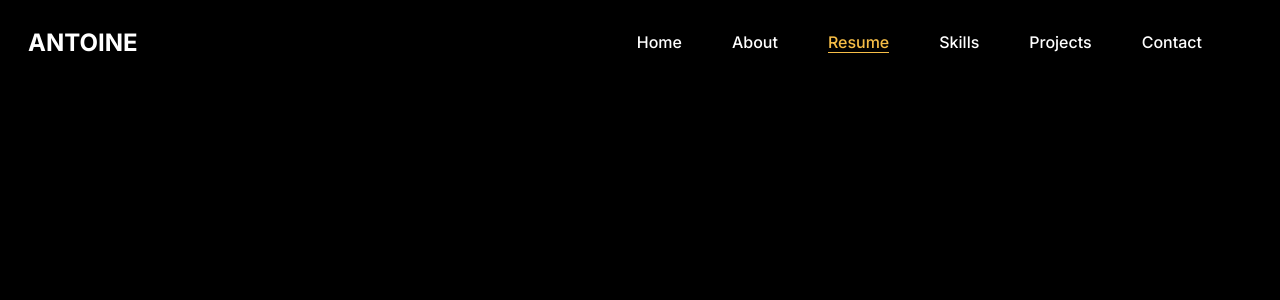
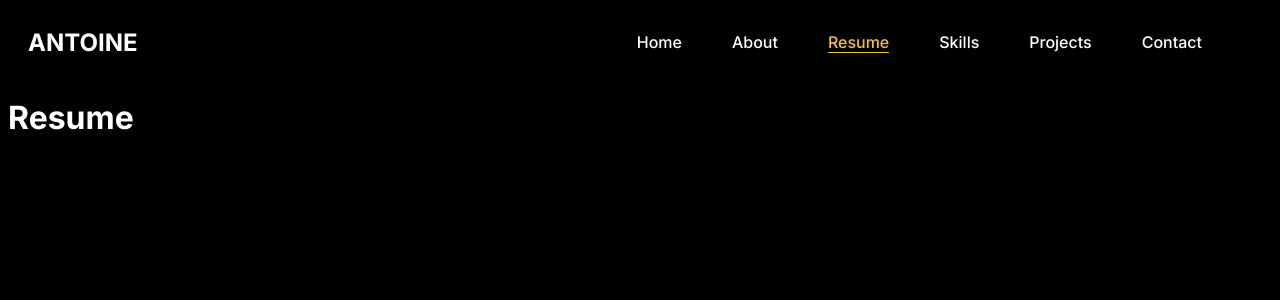
Before and after one commit to P4ST4S/portfolio-react-vite, a React (Vite) app: page /resume in a window 1280 px wide. Shown: the top 300 px of the page. Built offline with nearby package versions, Linux system fonts and the light colour scheme.

Commit message:
Add new pages and routes for About, Resume, and NotFound

```diff
--- a/src/App.tsx
+++ b/src/App.tsx
@@ -6,6 +6,9 @@ import Home from "./pages/Home";
 import Projects from "./pages/Projects";
 import Skills from "./pages/Skills";
 import Contact from "./pages/Contact";
+import About from "./pages/About";
+import Resume from "./pages/Resume";
+import NotFound from "./pages/NotFound";
 
 function App() {
   return (
@@ -17,6 +20,9 @@ function App() {
             <Route path="/projects" element={<Projects />} />
             <Route path="/skills" element={<Skills />} />
             <Route path="/contact" element={<Contact />} />
+            <Route path="/about" element={<About />} />
+            <Route path="/resume" element={<Resume />} />
+            <Route path="*" element={<NotFound />} />
           </Routes>
         </Layout>
       </Router>
--- /dev/null
+++ b/src/pages/About.tsx
@@ -0,0 +1,9 @@
+function About() {
+  return (
+    <div>
+      <h1>About</h1>
+    </div>
+  );
+}
+
+export default About;
--- /dev/null
+++ b/src/pages/NotFound.tsx
@@ -0,0 +1,5 @@
+function NotFound() {
+  return <div>404 Not Found</div>;
+}
+
+export default NotFound;
--- /dev/null
+++ b/src/pages/Resume.tsx
@@ -0,0 +1,9 @@
+function Resume() {
+  return (
+    <div>
+      <h1>Resume</h1>
+    </div>
+  );
+}
+
+export default Resume;
```
